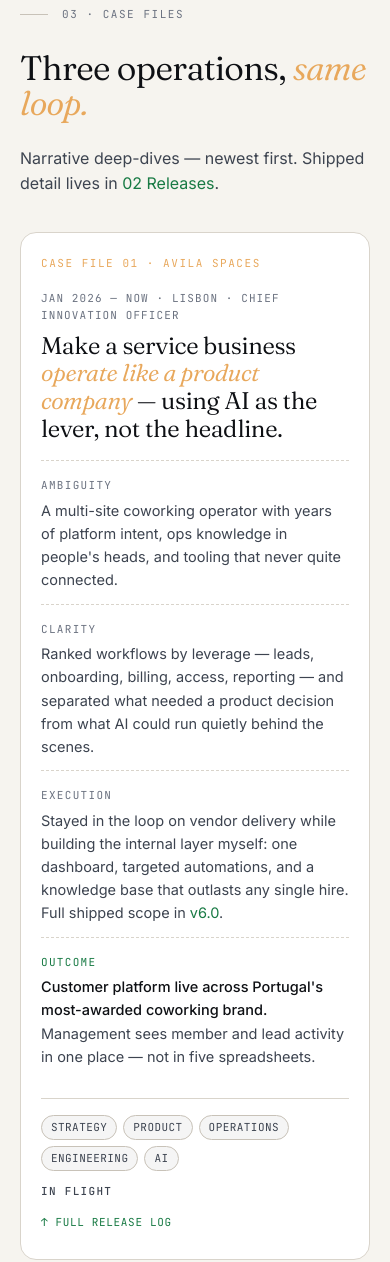
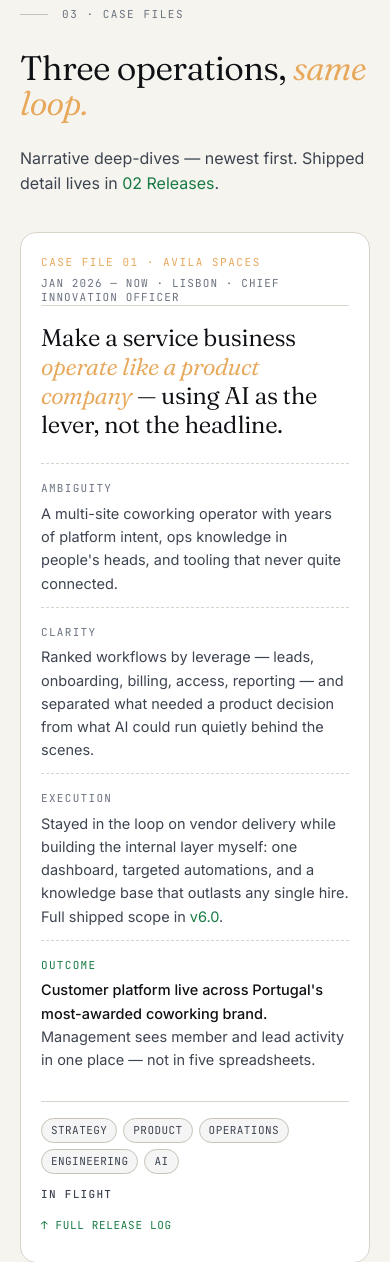
Before and after one commit to GFFR/portfolio, a plain HTML site: page index.html in a window 390 px wide. Shown: the part 5510-6772 px from the top of the page. Drawn offline with Linux system fonts and the light colour scheme.

Commit message:
Refactor cases.css to enhance layout and styling consistency. Adjusted flex properties, spacing, and margins for .case-head, .case-meta, and .case-title. Improved responsiveness for mobile views with updated styles for better alignment and readability.

```diff
--- a/css/components/cases.css
+++ b/css/components/cases.css
@@ -9,24 +9,31 @@
 }
 .case:hover { border-color: var(--line-2); }
 .case-head {
-  display: flex; align-items: baseline; justify-content: space-between;
-  gap: 18px; flex-wrap: wrap;
-  margin-bottom: 8px;
+  display: flex; align-items: center; justify-content: space-between;
+  gap: 12px 24px; flex-wrap: wrap;
+  margin-bottom: 0;
+  min-height: 1.35em;
 }
 .case-tag {
   font-family: var(--mono); font-size: 11px; color: var(--amber);
   text-transform: uppercase; letter-spacing: .14em;
+  line-height: 1.35;
 }
 .case-meta {
   font-family: var(--mono); font-size: 11px; color: var(--mute);
   text-transform: uppercase; letter-spacing: .1em;
+  line-height: 1.35;
+  text-align: right;
+  margin-left: auto;
 }
 .case-title {
   font-family: var(--serif); font-weight: 350;
   font-size: clamp(24px, 2.6vw, 34px);
-  line-height: 1.15; letter-spacing: -0.015em;
+  line-height: 1.2; letter-spacing: -0.015em;
   color: var(--text-strong);
-  margin: 0 0 18px;
+  margin: 0 0 28px;
+  padding-top: 22px;
+  border-top: 1px solid var(--line);
   font-variation-settings: "opsz" 96;
 }
 .case-title em { color: var(--amber); font-style: italic; }
@@ -38,6 +45,20 @@
 }
 @media (max-width: 640px) {
   .case { padding: 22px 20px 26px; }
+  .case-head {
+    flex-direction: column;
+    align-items: flex-start;
+    gap: 6px;
+    min-height: 0;
+  }
+  .case-meta {
+    text-align: left;
+    margin-left: 0;
+  }
+  .case-title {
+    margin-bottom: 24px;
+    padding-top: 18px;
+  }
   .arc { grid-template-columns: 1fr; gap: 4px; padding: 12px 0; }
 }
 .arc .k {
```
